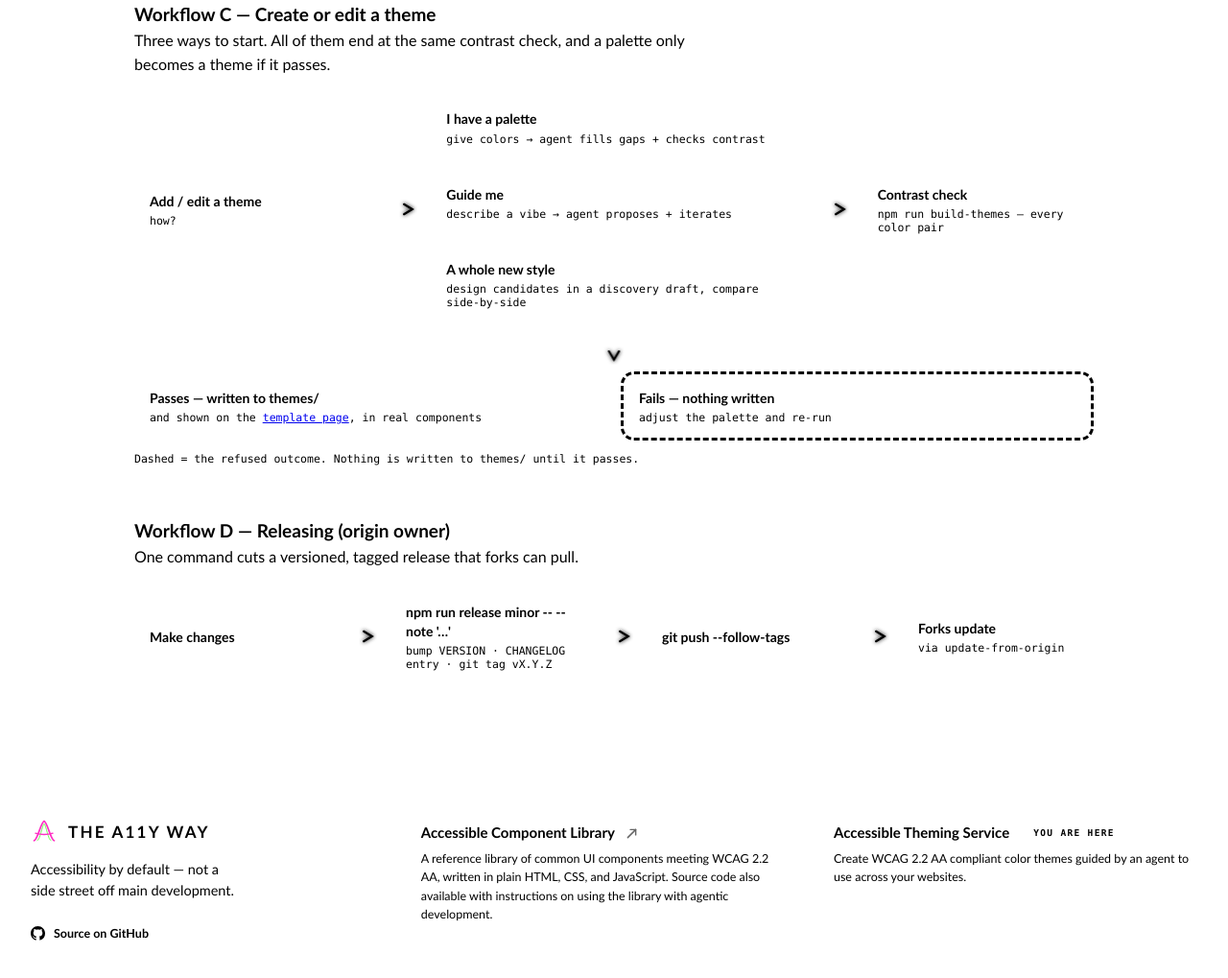
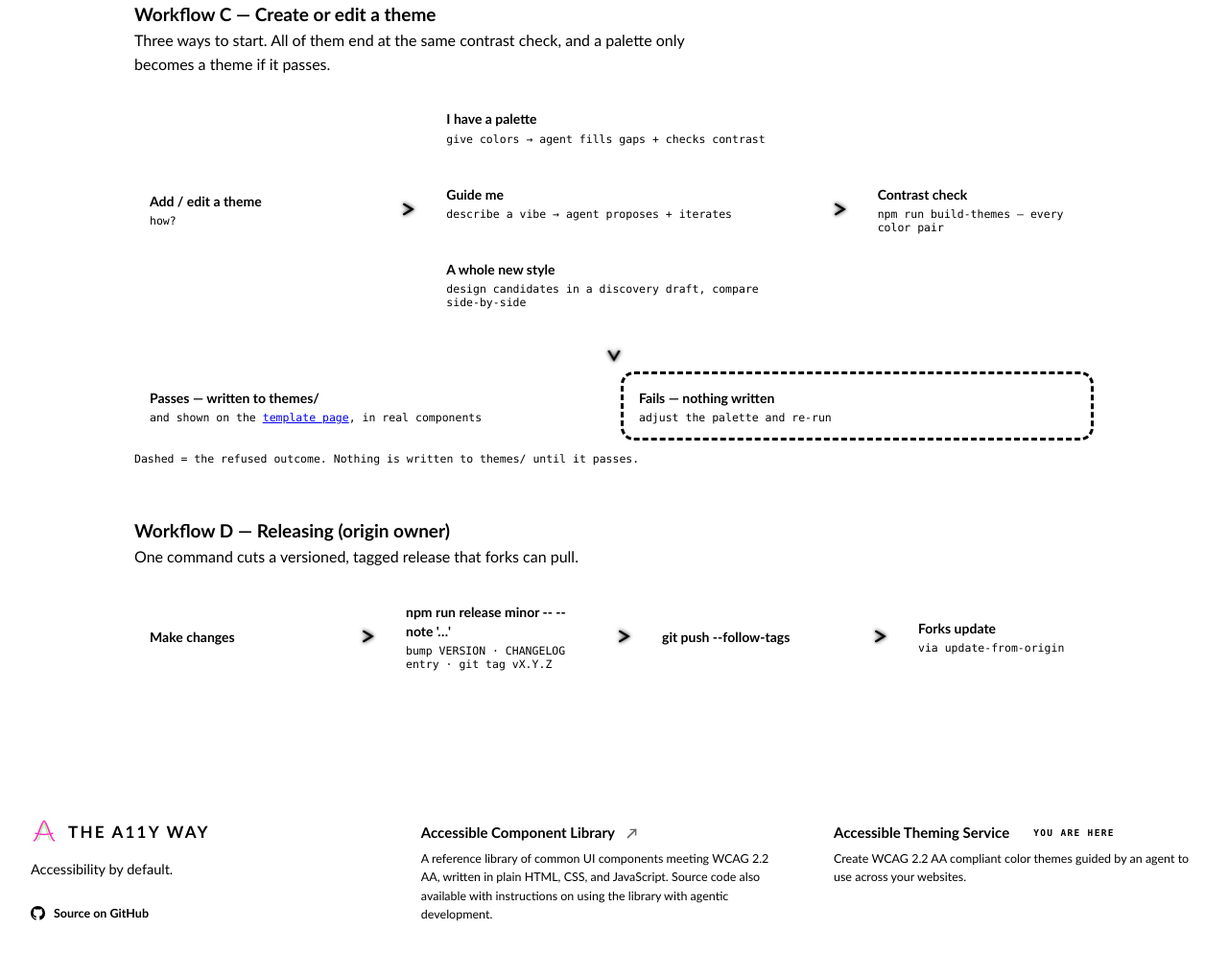
Before and after one commit to kaseycolian/theme-service, a website: page docs/overview.html in a window 1280 px wide. Shown: the part 2583-3602 px from the top of the page at 96% size. Drawn offline with Linux system fonts and the light colour scheme.

Commit message:
footer text updated

```diff
--- a/docs/overview.html
+++ b/docs/overview.html
@@ -408,7 +408,7 @@
         <span class="ftr-wordmark">The A11Y Way</span>
       </p>
 
-      <p class="ftr-mission">Accessibility by default — not a side street off main development.</p>
+      <p class="ftr-mission">Accessibility by default.</p>
 
       <a class="ftr-src" href="https://github.com/kaseycolian/theme-service">
         <svg viewBox="0 0 16 16" aria-hidden="true">
```
Also changed, not shown: themes/preview.html (+1 -1 lines).
